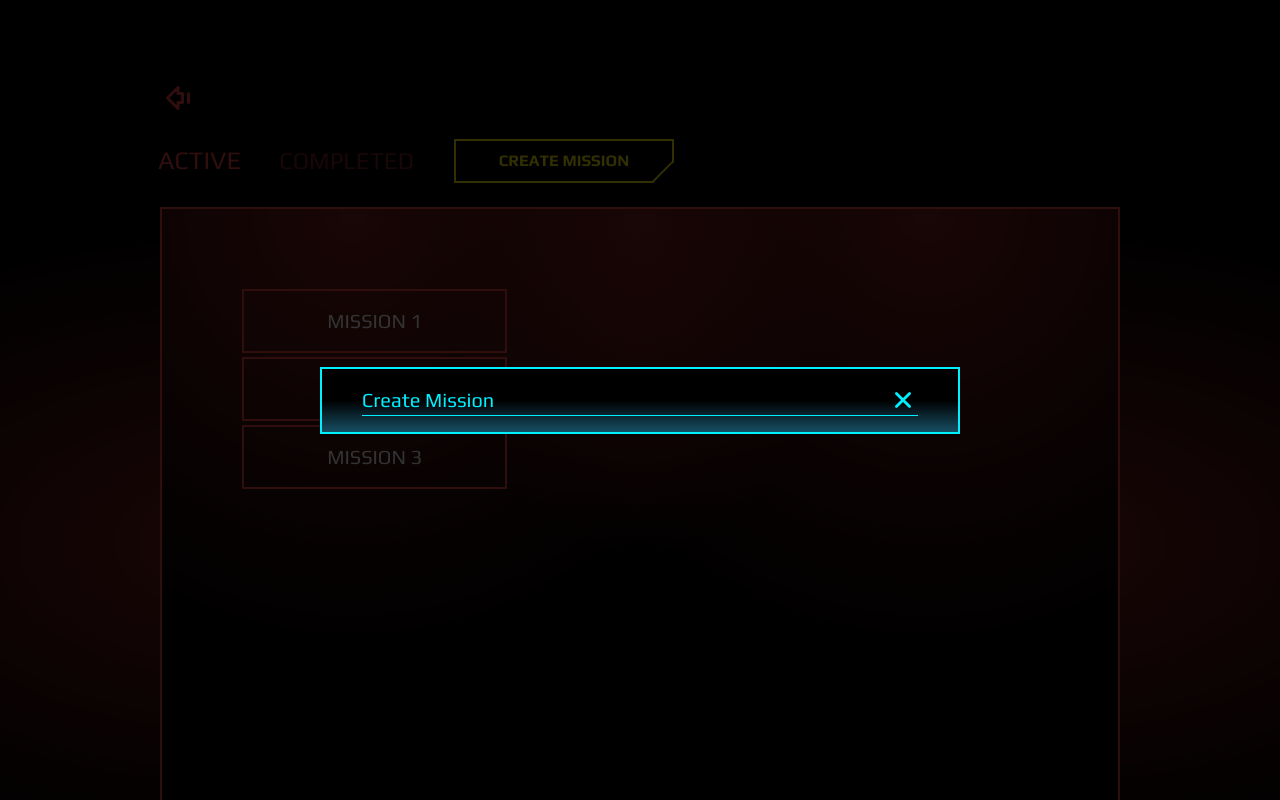
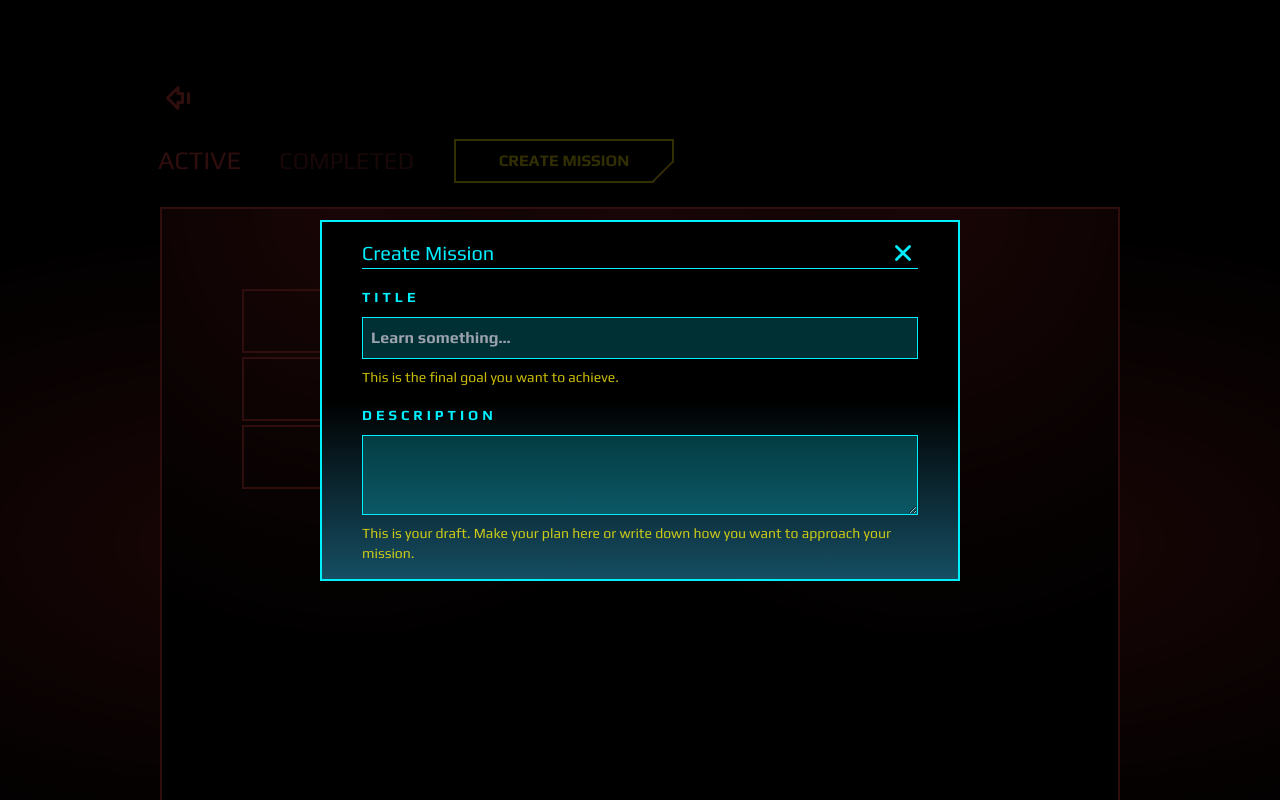
Before and after one commit to BBualdo/Life-is-a-Game, a Next.js app: page /missions in a window 1280 px wide. Both pictures are taken after a click on the button "CREATE MISSION". Shown: the top 800 px of the page. Built offline with nearby package versions, Linux system fonts and the light colour scheme.

Commit message:
Made form with title and description fields

```diff
--- a/src/components/Interface/Missions/CreateMissionButton.tsx
+++ b/src/components/Interface/Missions/CreateMissionButton.tsx
@@ -3,6 +3,7 @@
 import { IoClose } from "react-icons/io5";
 import Modal from "../shared/Modal";
 import { useState } from "react";
+import CreateMissionForm from "./CreateMissionForm";
 
 const CreateMissionButton = () => {
   const [isOpen, setIsOpen] = useState<boolean>(false);
@@ -25,9 +26,10 @@ const CreateMissionButton = () => {
           <h2 className="text-xl text-cp-cyan">Create Mission</h2>
           <IoClose
             onClick={closeModal}
-            className="cursor-pointer text-3xl text-cp-cyan"
+            className="cursor-pointer text-3xl text-cp-cyan transition-all duration-200 hover:text-cp-red-hover"
           />
         </div>
+        <CreateMissionForm />
       </Modal>
     </>
   );
--- /dev/null
+++ b/src/components/Interface/Missions/CreateMissionForm.tsx
@@ -0,0 +1,84 @@
+"use client";
+
+import { Textarea } from "@/src/shadcn/ui/textarea";
+import {
+  Form,
+  FormControl,
+  FormDescription,
+  FormField,
+  FormItem,
+  FormLabel,
+  FormMessage,
+} from "@/src/shadcn/ui/form";
+import { Input } from "@/src/shadcn/ui/input";
+import { zodResolver } from "@hookform/resolvers/zod";
+import { useForm } from "react-hook-form";
+import * as z from "zod";
+
+const schema = z.object({
+  title: z
+    .string()
+    .min(6, { message: "Mission title is too short." })
+    .max(50, { message: "Mission title is too long." }),
+  description: z.string().max(2000),
+});
+
+const CreateMissionForm = () => {
+  const form = useForm<z.infer<typeof schema>>({
+    resolver: zodResolver(schema),
+    defaultValues: {
+      title: "",
+      description: "",
+    },
+  });
+
+  function onSubmit(values: z.infer<typeof schema>) {
+    console.log(values);
+  }
+
+  return (
+    <Form {...form}>
+      <form onSubmit={form.handleSubmit(onSubmit)} className="mt-4 space-y-4">
+        <FormField
+          control={form.control}
+          name="title"
+          render={({ field }) => (
+            <FormItem>
+              <FormLabel className="text-sm font-bold uppercase tracking-[4px] text-cp-cyan">
+                Title
+              </FormLabel>
+              <FormControl>
+                <Input placeholder="Learn something..." {...field} />
+              </FormControl>
+              <FormDescription className="text-cp-yellow/80">
+                This is the final goal you want to achieve.
+              </FormDescription>
+              <FormMessage />
+            </FormItem>
+          )}
+        />
+        <FormField
+          control={form.control}
+          name="description"
+          render={({ field }) => (
+            <FormItem>
+              <FormLabel className="text-sm font-bold uppercase tracking-[4px] text-cp-cyan">
+                Description
+              </FormLabel>
+              <FormControl>
+                <Textarea {...field} />
+              </FormControl>
+              <FormDescription className="text-cp-yellow/80">
+                This is your draft. Make your plan here or write down how you
+                want to approach your mission.
+              </FormDescription>
+              <FormMessage />
+            </FormItem>
+          )}
+        />
+      </form>
+    </Form>
+  );
+};
+
+export default CreateMissionForm;
--- a/src/components/Interface/shared/Modal.tsx
+++ b/src/components/Interface/shared/Modal.tsx
@@ -3,7 +3,6 @@
 import { useState, useEffect } from "react";
 import { createPortal } from "react-dom";
 import ModalBackdrop from "./ModalBackdrop";
-import clsx from "clsx";
 
 const Modal = ({
   children,
--- /dev/null
+++ b/src/shadcn/ui/textarea.tsx
@@ -0,0 +1,24 @@
+import * as React from "react";
+
+import { cn } from "@/src/lib/utils";
+
+export interface TextareaProps
+  extends React.TextareaHTMLAttributes<HTMLTextAreaElement> {}
+
+const Textarea = React.forwardRef<HTMLTextAreaElement, TextareaProps>(
+  ({ className, ...props }, ref) => {
+    return (
+      <textarea
+        className={cn(
+          "flex max-h-[200px] min-h-[80px] w-full border border-cp-cyan bg-cp-cyan/20 p-2 text-base font-extrabold text-cp-cyan ring-offset-cp-cyan placeholder:text-gray-500 focus-visible:outline-none focus-visible:ring-2 focus-visible:ring-cp-cyan focus-visible:ring-offset-2 disabled:cursor-not-allowed disabled:opacity-50",
+          className,
+        )}
+        ref={ref}
+        {...props}
+      />
+    );
+  },
+);
+Textarea.displayName = "Textarea";
+
+export { Textarea };
```
